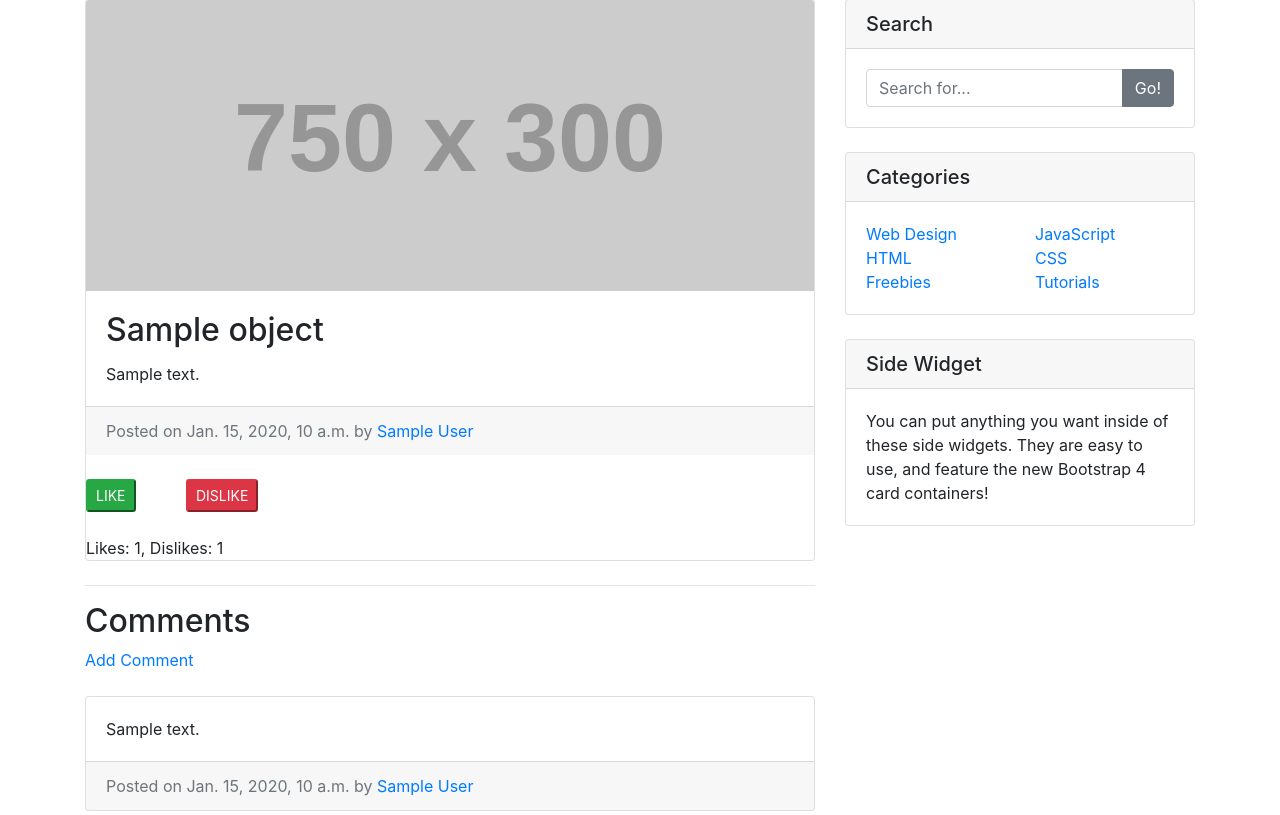
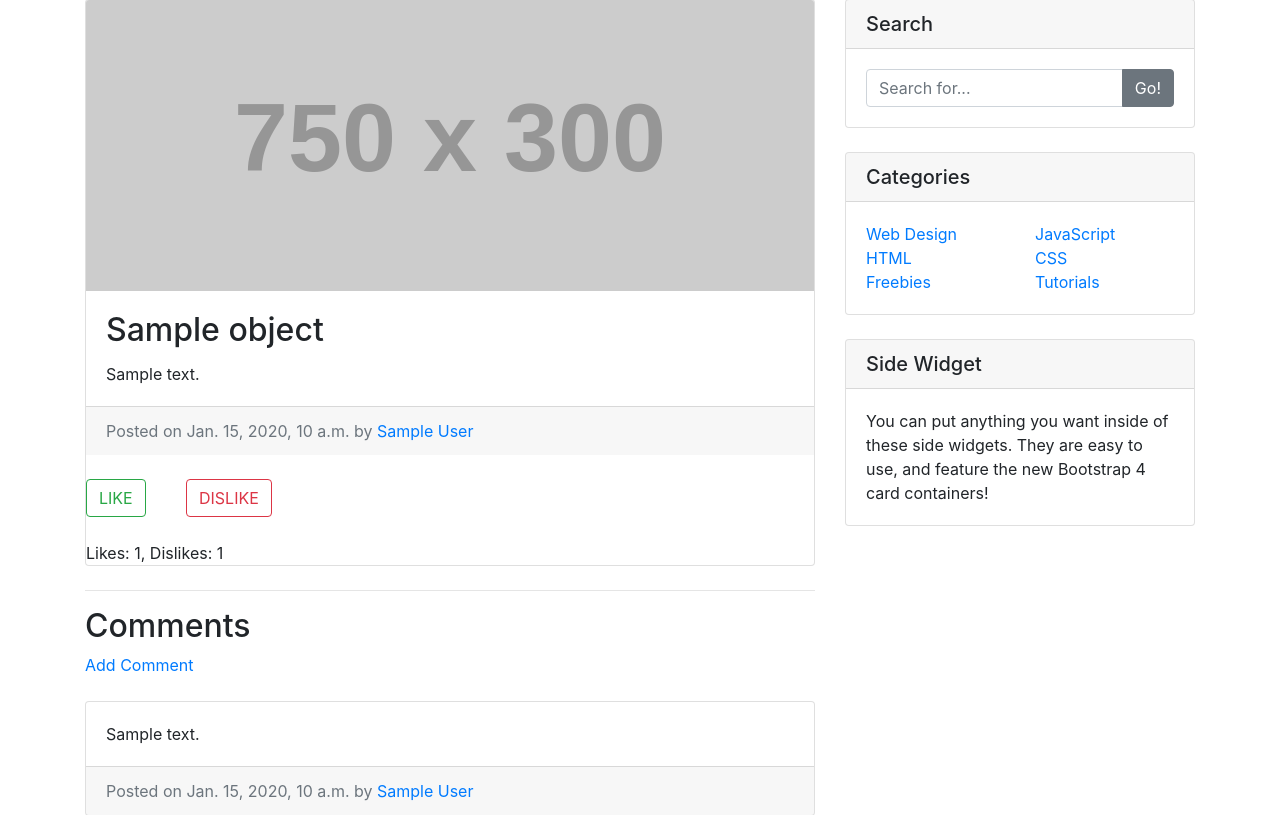
Before and after one commit to NarawishS/ku-hub, a Django app: template kuhub/templates/kuhub/blog_detail.html in a window 1280 px wide. Shown: the part 81-896 px from the top of the page. Run offline with Django 3.2, Linux system fonts and the light colour scheme; the template is opened without the code that fills it: most values are stand-ins (such as "Sample title", 1, 10 or a date in 2020); grey boxes labelled with a size stand in for pictures from a placeholder-image service; data that the repository does not hold is empty; some libraries are stand-ins or nearby versions.

Commit message:
Adjust like/dislike button appearance

```diff
--- a/kuhub/templates/kuhub/blog_detail.html
+++ b/kuhub/templates/kuhub/blog_detail.html
@@ -24,7 +24,7 @@
                     <form action="{% url 'kuhub:like_blog' object.pk %}" method="POST">
                         {% csrf_token %}
 
-                        <button type="submit" , name="blog_id" , value="{{ blog.id }}" , class="btn-success btn-sm">
+                        <button type="submit" , name="blog_id" , value="{{ blog.id }}" , class="btn btn-outline-success">
                             LIKE
                         </button>
                     </form>
@@ -33,7 +33,7 @@
                     <form action="{% url 'kuhub:dislike_blog' object.pk %}" method="POST">
                         {% csrf_token %}
 
-                        <button type="submit" , name="blog_id" , value="{{ blog.id }}" , class="btn-danger btn-sm">
+                        <button type="submit" , name="blog_id" , value="{{ blog.id }}" , class="btn btn-outline-danger">
                             DISLIKE
                         </button>
                     </form>
```
